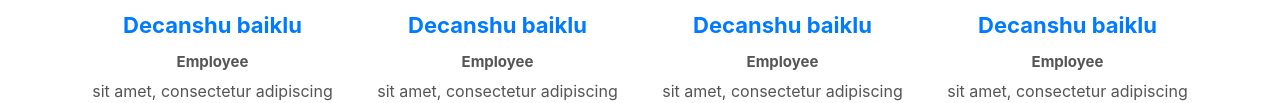
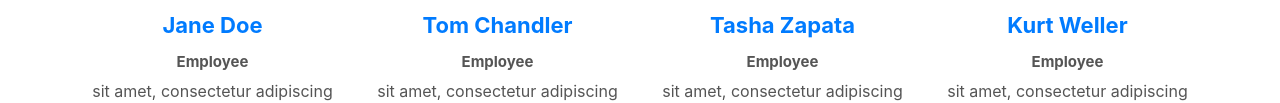
Before and after one commit to dipeshb1/sample, a plain HTML site: page index.html in a window 1280 px wide. Shown: the part 1788-1891 px from the top of the page. Drawn offline with nearby package versions, Linux system fonts and the light colour scheme; some packages are replaced by stand-ins of ours; a script that the page names is missing.

Commit message:
Update index.html

```diff
--- a/index.html
+++ b/index.html
@@ -170,7 +170,7 @@
 
             </ul>
           </div>
-          <h2>Decanshu baiklu</h2>
+          <h2>Jane Doe</h2>
           <h3>Employee</h3>
           <p> sit amet, consectetur adipiscing elit, sed do eiusmod</p>
         </div>
@@ -187,7 +187,7 @@
 
             </ul>
           </div>
-          <h2>Decanshu baiklu</h2>
+          <h2>Tom Chandler</h2>
           <h3>Employee</h3>
           <p> sit amet, consectetur adipiscing elit, sed do eiusmod</p>
         </div>
@@ -204,7 +204,7 @@
 
             </ul>
           </div>
-          <h2>Decanshu baiklu</h2>
+          <h2>Tasha Zapata</h2>
           <h3>Employee</h3>
           <p> sit amet, consectetur adipiscing elit, sed do eiusmod</p>
         </div>
@@ -221,7 +221,7 @@
 
             </ul>
           </div>
-          <h2>Decanshu baiklu</h2>
+          <h2>Kurt Weller</h2>
           <h3>Employee</h3>
           <p> sit amet, consectetur adipiscing elit, sed do eiusmod</p>
         </div>
```
